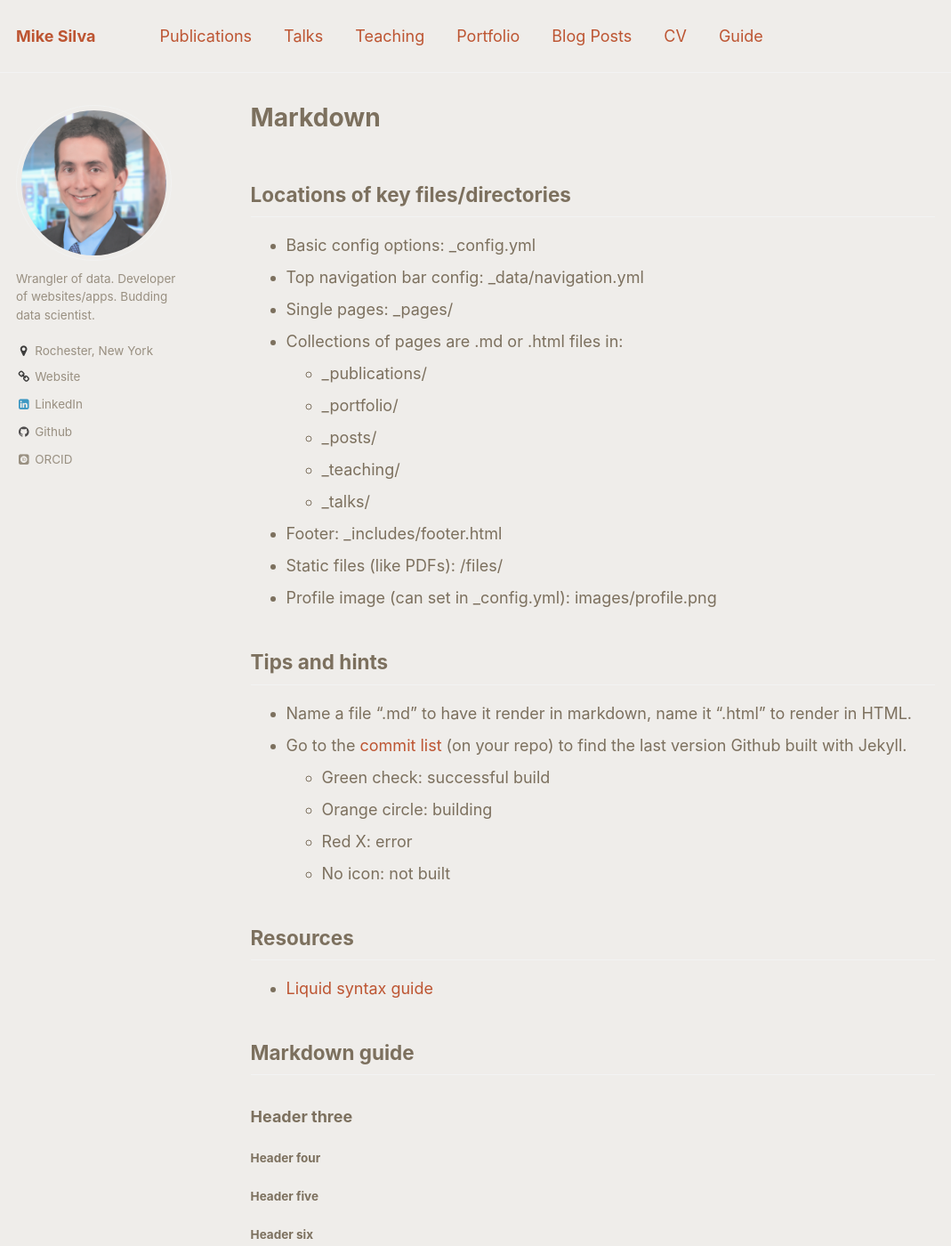
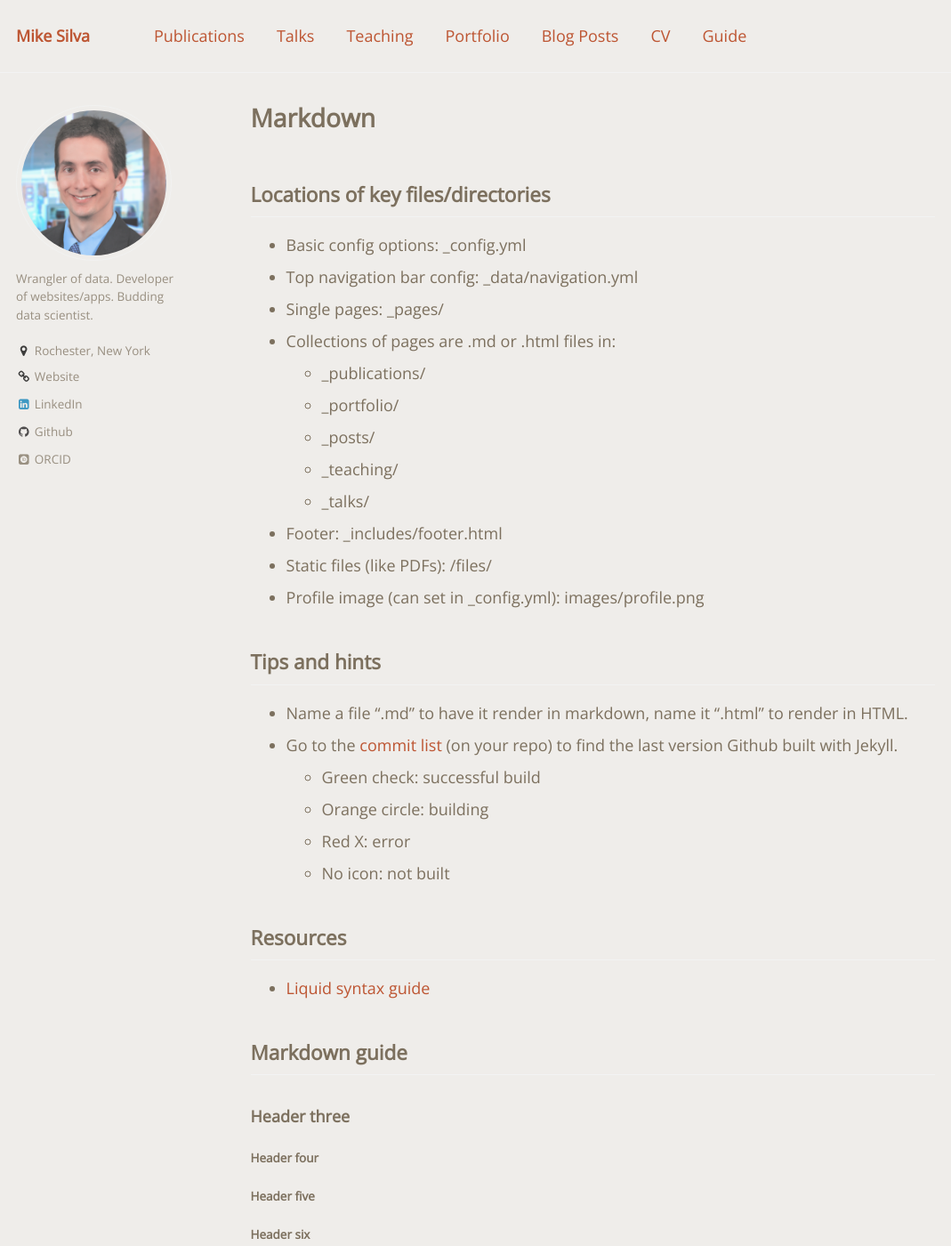
Before and after one commit to mikeasilva/mikeasilva.github.io, a Jekyll site: the page built from _pages/markdown.md, in a window 1280 px wide and 1400 px high. Shown: the whole window at 89% size, without its empty margins (0-1069 px from the left). Built offline with Jekyll 4.4.1, drawn with Linux system fonts in a browser that asks for light colours; some web fonts are replaced.

Commit message:
Updated fonts

```diff
--- a/_sass/_variables.scss
+++ b/_sass/_variables.scss
@@ -13,13 +13,13 @@
 $indent-var                 : 1.3em;
 
 /* system typefaces */
-$serif                      : Georgia, Times, serif;
-$sans-serif                 : -apple-system, ".SFNSText-Regular", "San Francisco", "Roboto", "Segoe UI", "Helvetica Neue", "Lucida Grande", Arial, sans-serif;
+$serif                      : "Bitter", Georgia, Times, serif;
+$sans-serif                 : "Open Sans", Helvetica, Arial, sans-serif;//-apple-system, ".SFNSText-Regular", "San Francisco", "Roboto", "Segoe UI", "Helvetica Neue", "Lucida Grande", Arial, sans-serif;
 $monospace                  : Monaco, Consolas, "Lucida Console", monospace;
 
 /* sans serif typefaces */
 $sans-serif-narrow          : $sans-serif;
-$helvetica                  : Helvetica, "Helvetica Neue", Arial, sans-serif;
+$helvetica                  : "Open Sans", Helvetica, Arial, sans-serif;
 
 /* serif typefaces */
 $georgia                    : Georgia, serif;
```
